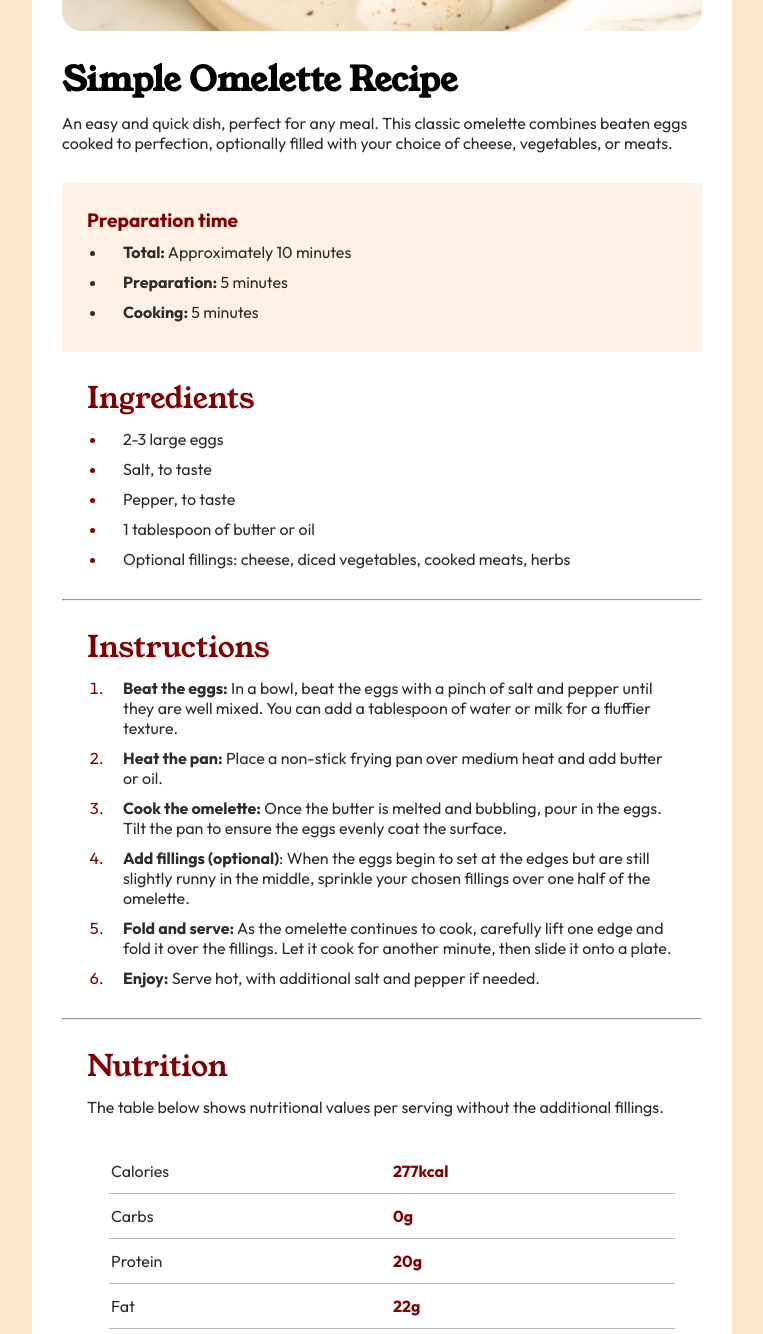
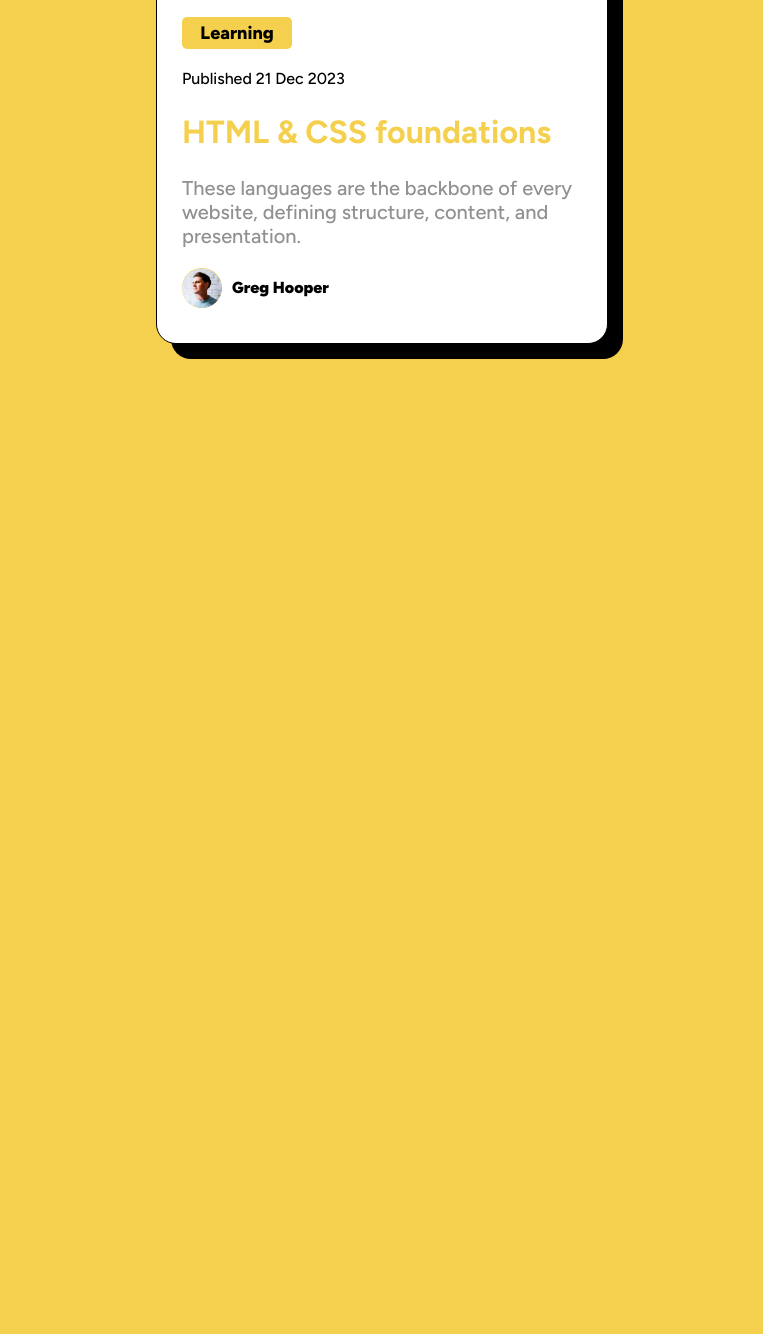
Before and after one commit to harshjaiswal556/frontendMentor, a plain HTML site: page index.html in a window 1280 px wide. Shown: the part 362-1696 px from the top of the page, without its empty margins (258-1021 px from the left). After the commit the page ends 800 px from the top, so only its background shows below. Drawn offline with Linux system fonts and the light colour scheme.

Commit message:
third commit

```diff
--- a/index.html
+++ b/index.html
@@ -8,269 +8,118 @@
 
   <link rel="icon" type="image/png" sizes="32x32" href="./assets/images/favicon-32x32.png">
 
-  <title>Frontend Mentor | Recipe page</title>
+  <title>Frontend Mentor | Blog preview card</title>
+
+  <link rel="preconnect" href="https://fonts.googleapis.com">
+  <link rel="preconnect" href="https://fonts.gstatic.com" crossorigin>
+  <link href="https://fonts.googleapis.com/css2?family=Figtree:ital,wght@0,300..900;1,300..900&display=swap"
+    rel="stylesheet">
 
   <!-- Feel free to remove these styles or customise in your own stylesheet 👍 -->
-  <link rel="preconnect" href="https://fonts.googleapis.com">
-  <link rel="preconnect" href="https://fonts.gstatic.com" crossorigin>
-  <link href="https://fonts.googleapis.com/css2?family=Young+Serif&display=swap" rel="stylesheet">
-  <link href="https://fonts.googleapis.com/css2?family=Outfit:wght@100..900&family=Young+Serif&display=swap"
-    rel="stylesheet">
   <style>
     * {
       margin: 0;
       padding: 0;
-      color: rgb(45, 45, 45);
+      background-color: #F5D04E;
+      font-family: "Figtree", sans-serif;
     }
 
     body {
       display: flex;
+      flex-direction: column;
       align-items: center;
-      flex-direction: column;
+      justify-content: center;
       width: 100vw;
       height: 100vh;
-      background-color: rgb(255, 228, 205);
-      padding-top: 70px;
     }
 
     .container {
       display: flex;
-      justify-content: center;
-      align-items: center;
       flex-direction: column;
-      padding: 30px;
-      min-width: 350px;
-      max-width: 50%;
+      padding: 25px;
+      border: 1px solid black;
+      width: 400px;
+      min-width: 320px;
+      border-radius: 20px;
       background-color: white;
-      border-radius: 25px;
-    }
-
-    @media screen and (max-width: 768px) {
-      .container {
-        display: flex;
-        justify-content: center;
-        align-items: center;
-        flex-direction: column;
-        padding: 20px;
-        min-width: 350px;
-        max-width: 60%;
-        background-color: white;
-      }
-
-    }
-
-    @media screen and (max-width: 450px) {
-      .container {
-        display: flex;
-        justify-content: center;
-        align-items: center;
-        flex-direction: column;
-        padding: 10px;
-        min-width: 300px;
-        max-width: 60%;
-        background-color: white;
-      }
-
-    }
-
-    li {
-      padding: 5px 0px;
+      box-shadow: 15px 15px;
     }
 
     .container img {
-      border-radius: 20px;
       width: 100%;
+      border-radius: 10px;
+      margin-bottom: 10px;
+    }
+
+    button {
+      background-color: #F5D04E;
+      width: 110px;
+      padding: 5px;
+      border: none;
+      border-radius: 5px;
+      font-size: 18px;
+      font-weight: 800;
+      margin: 10px 0px;
+    }
+
+    .container p {
+      font-weight: 500;
+      background-color: white;
+      margin: 10px 0px;
+    }
+
+    .container h1 {
+      background-color: white;
+      color: #F5D04E;
+      margin: 15px 0px;
+    }
+
+    .container h1:hover {
+      cursor: pointer;
     }
 
     .container .content {
-      margin-top: 25px;
+      font-size: 20px;
+      color: #909090;
     }
 
-    .container .content .title {
-      font-family: "Young Serif", serif;
-      font-size: 210%;
-      color: black;
+    .container .username {
+      background-color: white;
+      display: flex;
+      flex-direction: row;
+      margin: 10px 0px 0px 0px;
     }
 
-    .container .content p {
-      font-family: "outfit";
-      margin-top: 10px;
-      margin-bottom: 30px;
+    .container .username img {
+      border-radius: 100px;
+      height: 40px;
+      width: 40px;
+      margin-right: 10px;
     }
 
-    .container .content .preparation {
-      padding: 25px;
-      font-family: "outfit";
-      background-color: rgb(255, 241, 229);
-    }
-
-    .container .content .preparation h3 {
-      font-size: larger;
-      color: #800000;
-    }
-
-    .container .content .preparation ul {
-      padding-left: 20px;
-      padding-top: 5px;
-    }
-
-    .container .content .ingredients {
-      margin: 25px;
-    }
-
-    .container .content .ingredients h2 {
-      font-family: "young serif";
-      font-weight: 200;
-      font-size: 185%;
-      color: #800000;
-    }
-
-    .container .content .ingredients ul {
-      font-family: "outfit";
-      padding-left: 20px;
-      padding-top: 5px;
-    }
-
-    .container .content .ingredients ul li::marker {
-      color: #800000;
-    }
-
-    .container .content .instructions {
-      margin: 25px;
-    }
-
-    .container .content .instructions h2 {
-      font-family: "young serif";
-      font-weight: 200;
-      font-size: 185%;
-      color: #800000;
-    }
-
-    .container .content .instructions ol {
-      font-family: "outfit";
-      padding-left: 20px;
-      padding-top: 5px;
-    }
-
-    .container .content .instructions ol li::marker {
-      color: #800000;
-    }
-
-    .container .content .nutrition {
-      margin: 25px;
-    }
-
-    .container .content .nutrition h2 {
-      font-family: "young serif";
-      font-weight: 200;
-      font-size: 185%;
-      color: #800000;
-    }
-
-    .container .content .nutrition table {
-      font-family: "outfit";
-      width: 100%;
-      padding-left: 20px;
-    }
-
-    tr {
-      display: table;
-      width: 100%;
-      border-bottom: 1px solid rgb(185, 185, 185);
-    }
-
-    tr td {
-      width: 50%;
-      padding: 10px 0px;
-    }
-
-    .values {
-      font-weight: 700;
-      color: #800000;
+    .container .username p {
+      font-weight: 900;
     }
   </style>
 </head>
 
 <body>
   <div class="container">
-    <img src="./assets/images/image-omelette.jpeg" alt="Error">
-    <div class="content">
-      <h1 class="title">Simple Omelette Recipe</h1>
-      <p>An easy and quick dish, perfect for any meal. This classic omelette combines beaten eggs cooked
-        to perfection, optionally filled with your choice of cheese, vegetables, or meats.</p>
-      <div class="preparation">
-        <h3>Preparation time</h3>
-        <ul>
-          <li style="padding-left:1em"><strong>Total:</strong> Approximately 10 minutes</li>
-          <li style="padding-left:1em"><strong>Preparation:</strong> 5 minutes</li>
-          <li style="padding-left:1em"><strong>Cooking:</strong> 5 minutes</li>
-        </ul>
-      </div>
-      <div class="ingredients">
-        <h2>Ingredients</h2>
-        <ul>
-          <li style="padding-left:1em">2-3 large eggs</li>
-          <li style="padding-left:1em">Salt, to taste</li>
-          <li style="padding-left:1em">Pepper, to taste</li>
-          <li style="padding-left:1em">1 tablespoon of butter or oil</li>
-          <li style="padding-left:1em">Optional fillings: cheese, diced vegetables, cooked meats, herbs</li>
-        </ul>
-      </div>
+    <img src="./assets/images/illustration-article.svg" alt="">
+    <button>Learning</button>
 
-      <hr>
-
-      <div class="instructions">
-        <h2>Instructions</h2>
-        <ol>
-          <li style="padding-left:1em"><strong>Beat the eggs:</strong> In a bowl, beat the eggs with a pinch of salt and
-            pepper until they are
-            well mixed.
-            You can add a tablespoon of water or milk for a fluffier texture.</li>
-          <li style="padding-left:1em"><strong>Heat the pan:</strong> Place a non-stick frying pan over medium heat and
-            add butter or oil.</li>
-          <li style="padding-left:1em"><strong>Cook the omelette:</strong> Once the butter is melted and bubbling, pour
-            in the eggs. Tilt the pan
-            to ensure
-            the eggs evenly coat the surface.</li>
-          <li style="padding-left:1em"><strong>Add fillings (optional)</strong>: When the eggs begin to set at the edges
-            but are still slightly
-            runny in the
-            middle, sprinkle your chosen fillings over one half of the omelette.</li>
-          <li style="padding-left:1em"><strong>Fold and serve:</strong> As the omelette continues to cook, carefully
-            lift one edge and fold it
-            over the
-            fillings. Let it cook for another minute, then slide it onto a plate.</li>
-          <li style="padding-left:1em"><strong>Enjoy:</strong> Serve hot, with additional salt and pepper if needed.
-          </li>
-        </ol>
-      </div>
-      <hr>
-      <div class="nutrition">
-        <h2>Nutrition</h2>
-        <p>The table below shows nutritional values per serving without the additional fillings.</p>
-        <table>
-          <tr>
-            <td>Calories</td>
-            <td class="values">277kcal</td>
-          </tr>
-          <tr>
-            <td>Carbs</td>
-            <td class="values">0g</td>
-          </tr>
-          <tr>
-            <td>Protein</td>
-            <td class="values">20g</td>
-          </tr>
-          <tr>
-            <td>Fat</td>
-            <td class="values">22g</td>
-          </tr>
-        </table>
-      </div>
-
+    <p>Published 21 Dec 2023</p>
+    <h1>
+      HTML & CSS foundations
+    </h1>
+    <p class="content">
+      These languages are the backbone of every website, defining structure, content, and presentation.
+    </p>
+    <div class="username">
+      <img src="./assets/images/image-avatar.webp" alt="">
+      <p>Greg Hooper</p>
     </div>
   </div>
-
 
 </body>
 
```
Also changed, not shown: assets/images/illustration-article.svg (added), assets/images/image-avatar.webp (added), 1 other file.
